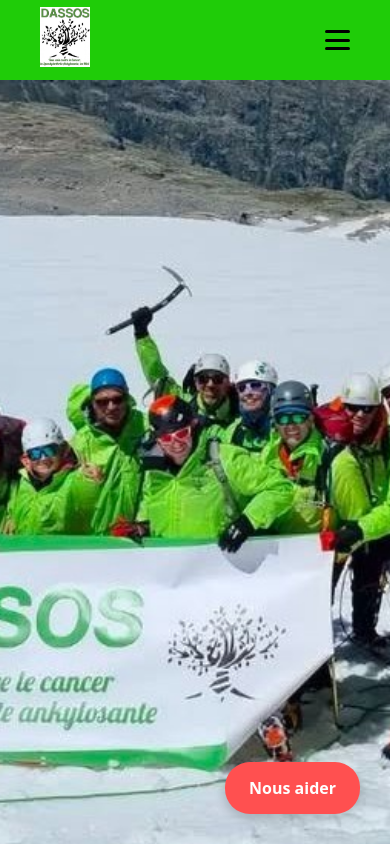
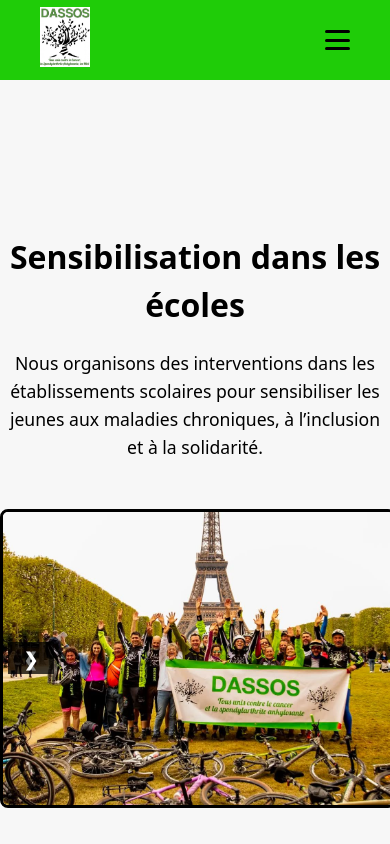
Before and after one commit to BaptisteTP/site_dassos, a React (Vite) app: page /site_dassos/nos-actions in a window 390 px wide. Shown: the top 844 px of the page. Built offline with nearby package versions, Linux system fonts and the light colour scheme.

Commit message:
reponsive carousel

```diff
--- a/src/App.jsx
+++ b/src/App.jsx
@@ -1,13 +1,14 @@
-import React from 'react';
-import Home from './pages/Home.jsx';
+import { Routes, Route } from 'react-router-dom';
+import Home from './pages/Home';
+import NosActions from './pages/NosActions'; // assure-toi que ce fichier existe
 
 function App() {
-  try {
-    return <Home />;
-  } catch (error) {
-    console.error("Erreur dans Home.jsx :", error);
-    return <div>Erreur détectée</div>;
-  }
+  return (
+    <Routes>
+      <Route path="/" element={<Home />} />
+      <Route path="/nos-actions" element={<NosActions />} />
+    </Routes>
+  );
 }
 
 export default App;
--- a/src/components/Carousel.css
+++ b/src/components/Carousel.css
@@ -1,8 +1,8 @@
 .carousel-container {
   position: relative;
   width: 100%;
-    aspect-ratio: 16 / 9; /* Ratio responsive */
-    max-width: 650px;    /* Largeur max agrandie */
+  aspect-ratio: 16 / 9;
+  max-width: 650px;
   overflow: hidden;
   margin: 0 auto;
   border: 5px solid black;
@@ -28,7 +28,7 @@
 .carousel-slide img {
   width: 100%;
   height: 100%;
-    object-fit: cover;  /* Zoomé, pas déformé */
+  object-fit: cover;
   object-position: center;
 }
 
@@ -44,7 +44,7 @@
   height: 40px;
   cursor: pointer;
   z-index: 1;
-    border-radius: 0; /* carré */
+  border-radius: 0;
   user-select: none;
   display: flex;
   align-items: center;
@@ -62,3 +62,25 @@
 .carousel-button:hover {
   background-color: rgba(0, 0, 0, 0.8);
 }
+
+/* 📱 Mobile responsive adjustments */
+@media screen and (max-width: 480px) {
+  .carousel-container {
+    aspect-ratio: 4 / 3;  /* Plus haut pour les petits écrans */
+    max-width: 100%;
+    border-width: 3px;
+    border-radius: 8px;
+  }
+
+  .carousel-button {
+    width: 32px;
+    height: 32px;
+    font-size: 1.2rem;
+  }
+
+  .carousel-button.left,
+  .carousel-button.right {
+    left: 5px;
+    right: 5px;
+  }
+}
--- a/src/components/Header.jsx
+++ b/src/components/Header.jsx
@@ -17,7 +17,7 @@
       </div>
 
       <div className={`nav ${isMenuOpen ? 'active' : ''}`}>
-        <Link to="/Home">Accueil</Link>
+        <Link to="/">Accueil</Link>
         <Link to="#">A propos de nous</Link>
         <Link to="#">Nous aider</Link>
         <Link to="/nos-actions">Nos actions</Link>
--- a/src/main.jsx
+++ b/src/main.jsx
@@ -1,11 +1,12 @@
 import React from 'react';
 import ReactDOM from 'react-dom/client';
+import { BrowserRouter } from 'react-router-dom';
 import App from './App';
-import { BrowserRouter } from 'react-router-dom';
+import './index.css';
 
 ReactDOM.createRoot(document.getElementById('root')).render(
   <React.StrictMode>
-    <BrowserRouter>
+    <BrowserRouter basename="/site_dassos"> {/* important pour GitHub Pages */}
       <App />
     </BrowserRouter>
   </React.StrictMode>
```
Also changed, not shown: 1 other file (tests, documents, lock files or other folders). Lines whose indentation alone changed are shown as unchanged.
